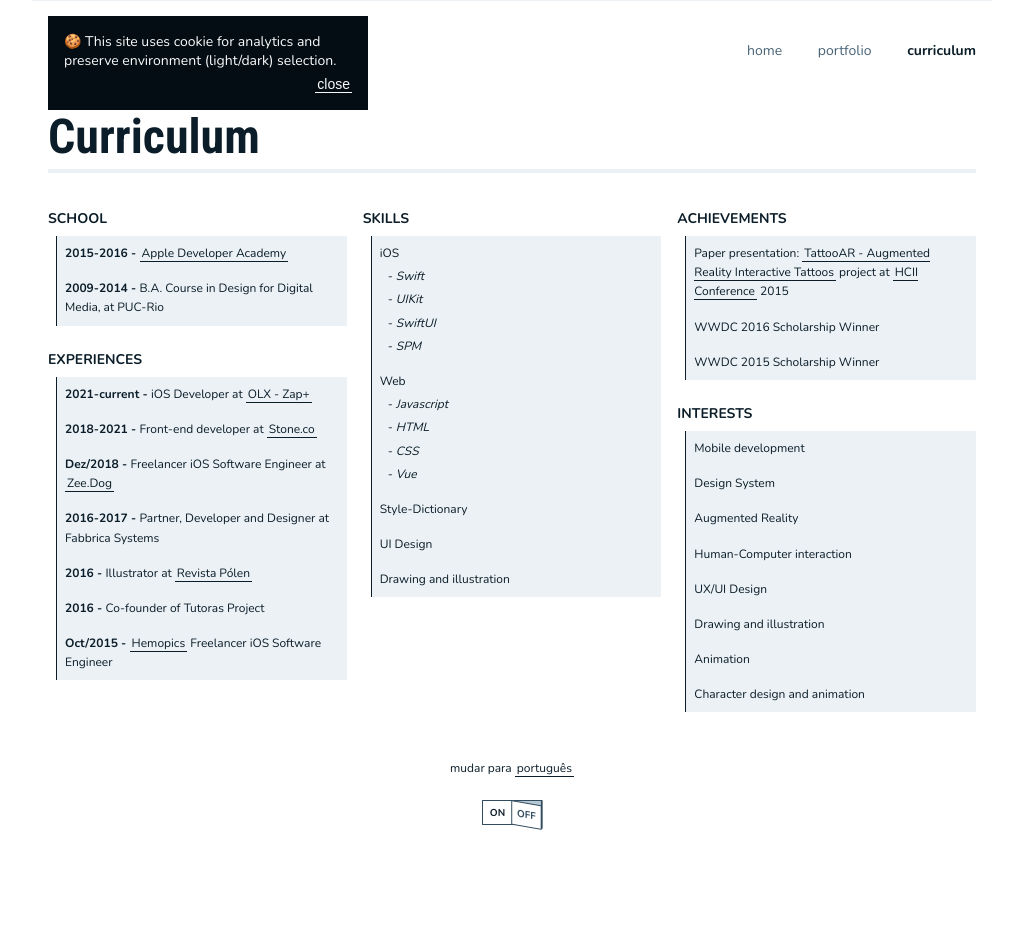
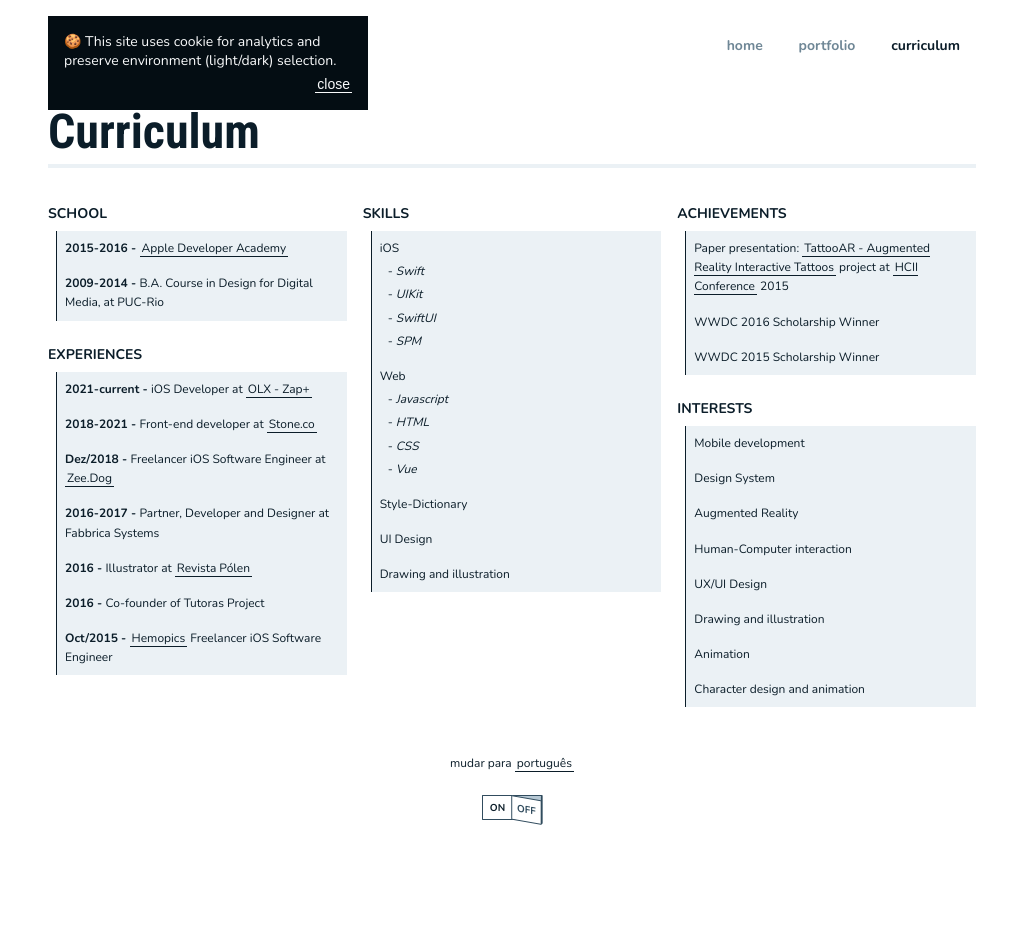
Before and after one commit to gabischima/gabischima.github.io, a Jekyll site: the page built from en/curriculum.md, in a window 1280 px wide. Shown: the whole page, without its empty margins (128-1151 px from the left). Built offline with Jekyll 4.4.1, drawn with Linux system fonts in a browser that asks for light colours.

Commit message:
💄 update navigation-bar

```diff
--- a/_includes/header.html
+++ b/_includes/header.html
@@ -3,7 +3,6 @@
   <ul class="gsm-nav-list">
     <li class="gsm-nav-list__item{% if page.section == 'home' %} _active{% endif %}">
       <a href="{{ site.menu[language].home.link | prepend: site.url }}">
-        <div class="gsm-nav-list__item__img"></div>
         <span>
           {{ site.menu[language].home.title }}
         </span>
@@ -11,7 +10,6 @@
     </li>
     <li class="gsm-nav-list__item{% if page.section == 'portfolio' %} _active{% endif %}">
       <a href="{{ site.menu[language].portfolio.link | prepend: site.url }}">
-        <div class="gsm-nav-list__item__img"></div>
         <span>
           {{ site.menu[language].portfolio.title }}
         </span>
@@ -19,7 +17,6 @@
     </li>
     <li class="gsm-nav-list__item{% if page.section == 'curriculum' %} _active{% endif %}">
       <a href="{{ site.menu[language].curriculum.link | prepend: site.url }}">
-        <div class="gsm-nav-list__item__img"></div>
         <span>
           {{ site.menu[language].curriculum.title }}
         </span>
--- a/assets/css/general.scss
+++ b/assets/css/general.scss
@@ -57,22 +57,36 @@
 .gsm-header {
   position: fixed;
   bottom: 0;
-  width: 100vw;
+  width: 100%;
   background-color: var(--body--bg-color);
   z-index: 1;
-  border-top: var(--header--border--top);
+  padding: 0 16px;
 }
 
 .gsm-nav-list {
-  font-size: 10px;
+  font-size: 14px;
+  font-weight: bold;
   display: grid;
-  grid-template-columns: repeat(4, 25%);
+  grid-template-columns: repeat(3, 33%);
   justify-items: center;
+  border-top: 2px solid var(--header--border-top--color);
 }
 
 .gsm-nav-list__item {
   padding: 12px 0;
   text-align: center;
+  position: relative;
+}
+.gsm-nav-list__item._active:before {
+  content: "";
+  width: 0;
+  height: 0;
+  border-left: 6px solid transparent;
+  border-right: 6px solid transparent;
+  border-top: 6px solid var(--header--border-top--color);
+  position: absolute;
+  top: 0;
+  left: calc(50% - 6px);
 }
 .gsm-nav-list__item a {
   color: var(--nav-list--color);
@@ -80,85 +94,6 @@
 }
 .gsm-nav-list__item._active a {
   color: var(--nav-list--active--color);
-  font-weight: bold;
-}
-
-._mode_dark .gsm-nav-list__item:nth-child(1) .gsm-nav-list__item__img {
-  background-image: url({{ "/assets/images/navbar/about_de_default.png" | relative_url }});
-}
-._mode_dark .gsm-nav-list__item:nth-child(2) .gsm-nav-list__item__img {
-  background-image: url({{ "/assets/images/navbar/portfolio_de_default.png" | relative_url }});
-}
-._mode_dark .gsm-nav-list__item:nth-child(3) .gsm-nav-list__item__img {
-  background-image: url({{ "/assets/images/navbar/cv_de_default.png" | relative_url }});
-}
-._mode_dark .gsm-nav-list__item:nth-child(4) .gsm-nav-list__item__img {
-  background-image: url({{ "/assets/images/navbar/enne_de_default.png" | relative_url }});
-}
-._mode_dark .gsm-nav-list__item:nth-child(5) .gsm-nav-list__item__img {
-  background-image: url({{ "/assets/images/navbar/contact_de_default.png" | relative_url }});
-}
-._mode_dark .gsm-nav-list__item:nth-child(1)._active .gsm-nav-list__item__img {
-  background-image: url({{ "/assets/images/navbar/about_de_active.png" | relative_url }});
-}
-._mode_dark .gsm-nav-list__item:nth-child(2)._active .gsm-nav-list__item__img {
-  background-image: url({{ "/assets/images/navbar/portfolio_de_active.png" | relative_url }});
-}
-._mode_dark .gsm-nav-list__item:nth-child(3)._active .gsm-nav-list__item__img {
-  background-image: url({{ "/assets/images/navbar/cv_de_active.png" | relative_url }});
-}
-._mode_dark .gsm-nav-list__item:nth-child(4)._active .gsm-nav-list__item__img {
-  background-image: url({{ "/assets/images/navbar/enne_de_active.png" | relative_url }});
-}
-._mode_dark .gsm-nav-list__item:nth-child(5)._active .gsm-nav-list__item__img {
-  background-image: url({{ "/assets/images/navbar/contact_de_active.png" | relative_url }});
-}
-.gsm-nav-list__item:nth-child(1) .gsm-nav-list__item__img,
-._mode_light .gsm-nav-list__item:nth-child(1) .gsm-nav-list__item__img {
-  background-image: url({{ "/assets/images/navbar/about_le_default.png" | relative_url }});
-}
-.gsm-nav-list__item:nth-child(2) .gsm-nav-list__item__img,
-._mode_light .gsm-nav-list__item:nth-child(2) .gsm-nav-list__item__img {
-  background-image: url({{ "/assets/images/navbar/portfolio_le_default.png" | relative_url }});
-}
-.gsm-nav-list__item:nth-child(3) .gsm-nav-list__item__img,
-._mode_light .gsm-nav-list__item:nth-child(3) .gsm-nav-list__item__img {
-  background-image: url({{ "/assets/images/navbar/cv_le_default.png" | relative_url }});
-}
-.gsm-nav-list__item:nth-child(4) .gsm-nav-list__item__img,
-._mode_light .gsm-nav-list__item:nth-child(4) .gsm-nav-list__item__img {
-  background-image: url({{ "/assets/images/navbar/enne_le_default.png" | relative_url }});
-}
-.gsm-nav-list__item:nth-child(5) .gsm-nav-list__item__img,
-._mode_light .gsm-nav-list__item:nth-child(5) .gsm-nav-list__item__img {
-  background-image: url({{ "/assets/images/navbar/contact_le_default.png" | relative_url }});
-}
-.gsm-nav-list__item:nth-child(1)._active .gsm-nav-list__item__img,
-._mode_light .gsm-nav-list__item:nth-child(1)._active .gsm-nav-list__item__img {
-  background-image: url({{ "/assets/images/navbar/about_le_active.png" | relative_url }});
-}
-.gsm-nav-list__item:nth-child(2)._active .gsm-nav-list__item__img,
-._mode_light .gsm-nav-list__item:nth-child(2)._active .gsm-nav-list__item__img {
-  background-image: url({{ "/assets/images/navbar/portfolio_le_active.png" | relative_url }});
-}
-.gsm-nav-list__item:nth-child(3)._active .gsm-nav-list__item__img,
-._mode_light .gsm-nav-list__item:nth-child(3)._active .gsm-nav-list__item__img {
-  background-image: url({{ "/assets/images/navbar/cv_le_active.png" | relative_url }});
-}
-.gsm-nav-list__item:nth-child(4)._active .gsm-nav-list__item__img,
-._mode_light .gsm-nav-list__item:nth-child(4)._active .gsm-nav-list__item__img {
-  background-image: url({{ "/assets/images/navbar/enne_le_active.png" | relative_url }});
-}
-.gsm-nav-list__item:nth-child(5)._active .gsm-nav-list__item__img,
-._mode_light .gsm-nav-list__item:nth-child(5)._active .gsm-nav-list__item__img {
-  background-image: url({{ "/assets/images/navbar/contact_le_active.png" | relative_url }});
-}
-.gsm-nav-list__item__img {
-  width: 24px;
-  height: 24px;
-  background-size: 24px 24px;
-  margin: auto;
-  margin-bottom: 4px;
 }
 
 /* FOOTER */
@@ -168,7 +103,6 @@
   padding: 48px 0 100px;
 }
 
-
 /*
 **  404
 */
@@ -176,7 +110,6 @@
 .gsm-not-found h3 {
   margin-bottom: 8px;
 }
-
 
 @media screen and (min-width: 768px) {
   body {
@@ -210,13 +143,16 @@
     display: block;
     text-align: right;
     font-size: 14px;
+    border: 0;
   }
 
   .gsm-nav-list__item {
     display: inline-block;
     padding: 0 16px;
   }
-
+  .gsm-nav-list__item._active:before {
+    border: 0;
+  }
   .gsm-nav-list__item__img {
     height: 0;
     width: 0;
--- a/assets/css/variables.css
+++ b/assets/css/variables.css
@@ -30,9 +30,9 @@
   --btn--hover--color: #FFFFFF;
   --btn--hover--bg-color: #193242;
 
-  --header--border--top: 1px solid #193242;
+  --header--border-top--color: #B6C8D4;
 
-  --nav-list--color: #B6C8D4;
+  --nav-list--color: #92A6B3;
   --nav-list--active--color: #F9FAFB;
 
   --social-media--fill: #92A6B3;
@@ -69,9 +69,9 @@
   --btn--hover--color: #040d13;
   --btn--hover--bg-color: #EBF1F5;
 
-  --header--border--top: 1px solid #EBF1F5;
+  --header--border-top--color: #193242;
 
-  --nav-list--color: #486375;
+  --nav-list--color: #6F8796;
   --nav-list--active--color: #0B1D29;
 
   --social-media--fill: #6F8796;
```
